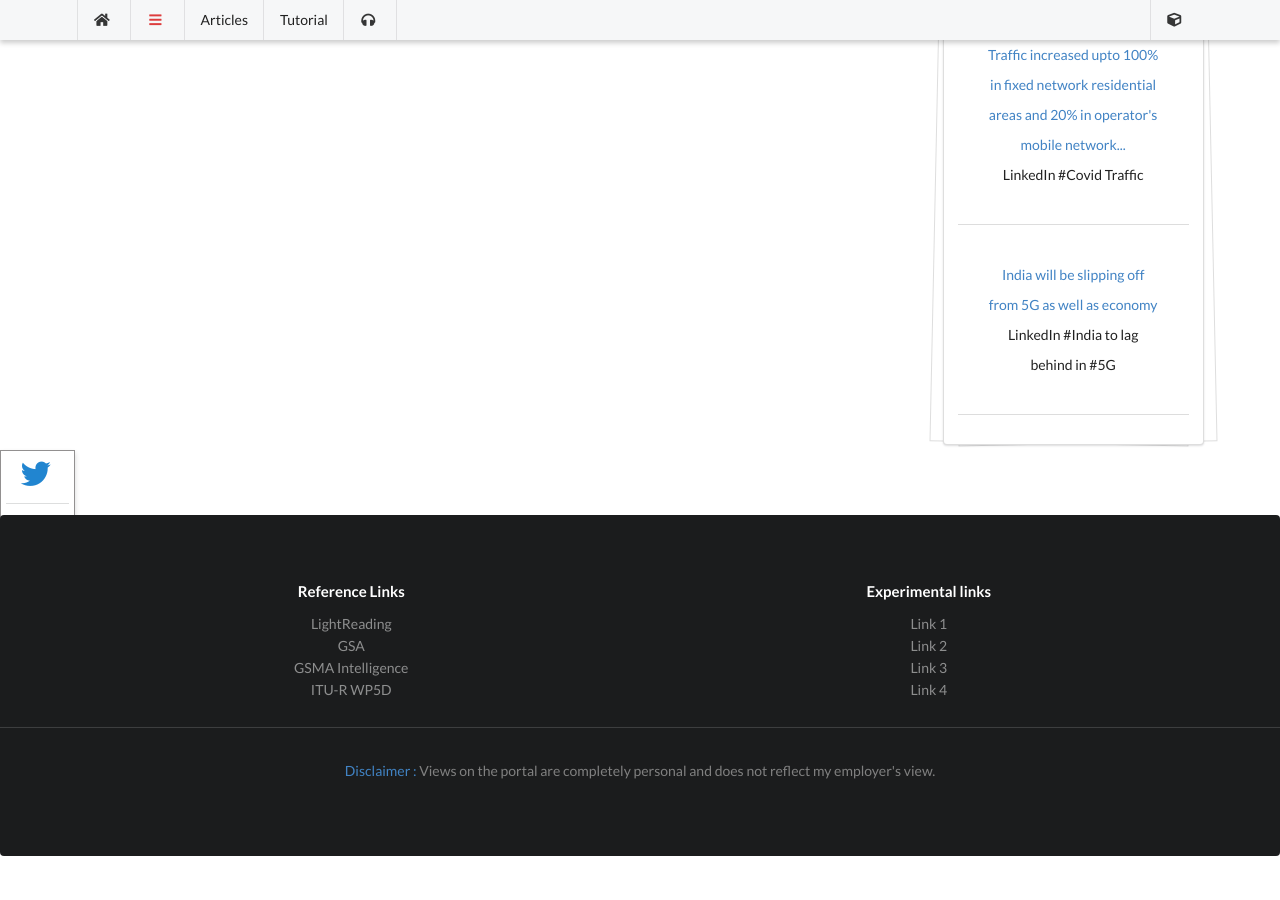
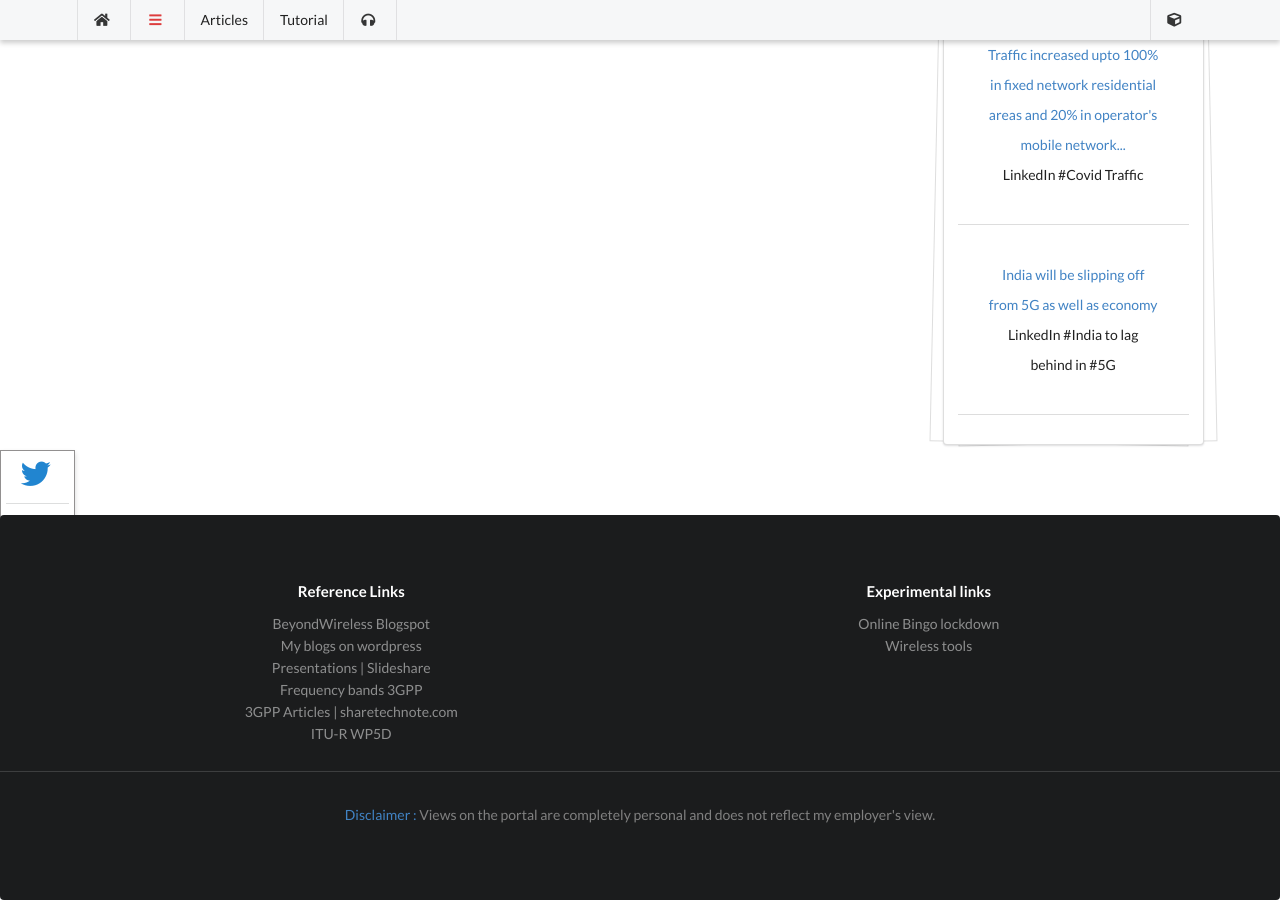
Before and after one commit to wiless/wiless.github.io, a Jekyll site: the page built from index.html, in a window 1280 px wide and 900 px high, scrolled down 1286 px. Built offline with Jekyll 4.4.1, drawn with Linux system fonts in a browser that asks for light colours; nearby versions of some CDN libraries; some web fonts are replaced; comment, search, counter and statistics services are not loaded; a style sheet for code colours, icons or effects is not loaded; before the commit the page ends 2142 px from its top, so only the background shows below that.

Commit message:
updated external links

```diff
--- a/_includes/footer.html
+++ b/_includes/footer.html
@@ -6,20 +6,21 @@
                 <h4 class="ui inverted header">Reference Links</h4>
                 <!-- <div class="LI-profile-badge"  data-version="v1" data-size="medium" data-locale="en_US" data-type="horizontal" data-theme="dark" data-vanity="skdevar"><a class="LI-simple-link" href='https://in.linkedin.com/in/skdevar?trk=profile-badge'>Dr. Sendil Kumar</a></div> -->
                 <div class="ui inverted link list">
-                    <a href="#" class="item left floated">LightReading</a>
-                    <a href="#" class="item">GSA</a>
-                    <a href="#" class="item">GSMA Intelligence</a>
-                    <a href="https://www.itu.int/en/ITU-R/study-groups/rsg5/rwp5d/Pages/default.aspx" target="_blank"
-                        class="item">ITU-R WP5D</a>
+                    <a href="http://beyondwireless.blogspot.com/" class="item left floated">BeyondWireless Blogspot</a>
+                    <a href="http://wilessbytes.wordpress.com/" class="item">My blogs on wordpress</a>
+                    <a href="https://www.slideshare.net/wiless" class="item">Presentations | Slideshare </a>
+
+                    <a href="https://www.sqimway.com" class="item"> Frequency bands 3GPP</a>
+                    <a href="https://www.sharetechnote.com/" class="item">  3GPP Articles | sharetechnote.com</a>
+                    <a href="https://www.itu.int/en/ITU-R/study-groups/rsg5/rwp5d/Pages/default.aspx" target="_blank" class="item">ITU-R WP5D</a>
                 </div>
             </div>
             <div class="eight wide column">
                 <h4 class="ui inverted header">Experimental links</h4>
                 <div class="ui inverted link list">
-                    <a href="#" class="item">Link 1</a>
-                    <a href="#" class="item">Link 2</a>
-                    <a href="#" class="item">Link 3</a>
-                    <a href="#" class="item">Link 4</a>
+                    <a href="https://bingoteams.appspot.com/" class="item">Online Bingo lockdown</a>
+                    <a href="#" class="item">Wireless tools</a>
+
                 </div>
             </div>
 
```
